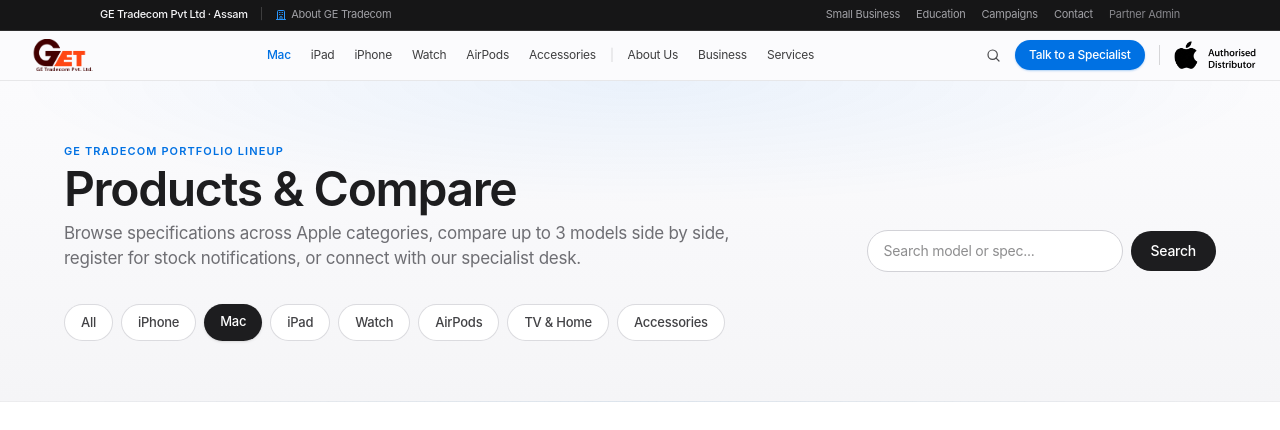
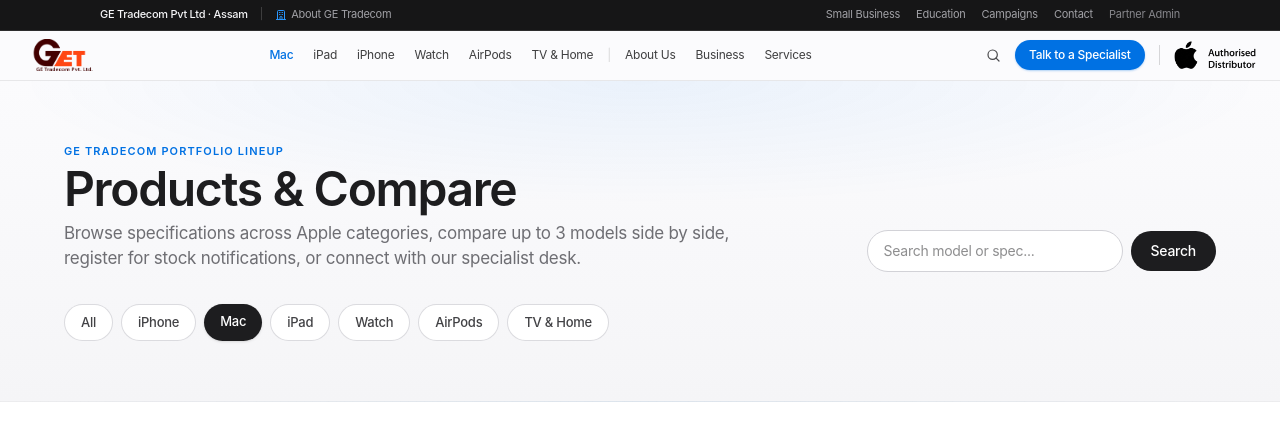
Before and after one commit to itswayne23/getradecom-website, a PHP site: page /products.php?category=Mac in a window 1280 px wide. Shown: the top 430 px of the page. Run offline with PHP 8.4, Linux system fonts and the light colour scheme; data comes from the database, SQL or seed files in the repository.

Commit message:
Update TV & Home products and replace Accessories nav with TV & Home

```diff
--- a/includes/footer.php
+++ b/includes/footer.php
@@ -22,7 +22,6 @@
                     <li><a href="products.php?category=Watch" class="hover:text-[#1d1d1f] hover:underline transition">Apple Watch</a></li>
                     <li><a href="products.php?category=AirPods" class="hover:text-[#1d1d1f] hover:underline transition">AirPods</a></li>
                     <li><a href="products.php?category=TV+%26+Home" class="hover:text-[#1d1d1f] hover:underline transition">TV &amp; Home</a></li>
-                    <li><a href="products.php?category=Accessories" class="hover:text-[#1d1d1f] hover:underline transition">Accessories</a></li>
                 </ul>
             </div>
             <div>
@@ -311,12 +310,14 @@ const CURTAIN_DATA = {
             { label: 'Ask a Specialist', action: "openEnquiryModal('product', 'AirPods Pro 3')" }
         ]
     },
-    Accessories: {
-        primaryTitle: 'Explore Accessories',
+    TVHome: {
+        primaryTitle: 'Explore TV & Home',
         primary: [
-            { label: 'All Accessories', href: 'products.php?category=Accessories' },
-            { label: 'Apple Pencil Pro', href: 'product-details.php?slug=apple-pencil-pro' },
-            { label: 'TV & Home', href: 'products.php?category=TV+%26+Home' }
+            { label: 'Explore All TV & Home', href: 'products.php?category=TV+%26+Home' },
+            { label: 'Apple HomeView', href: 'product-details.php?slug=apple-homeview' },
+            { label: 'Apple TV 4K', href: 'product-details.php?slug=apple-tv-4k' },
+            { label: 'HomePod mini 2', href: 'product-details.php?slug=homepod-mini-2' },
+            { label: 'HomePod', href: 'product-details.php?slug=homepod' }
         ],
         secondaryTitle: 'Assam Channel',
         secondary: [
@@ -325,7 +326,7 @@ const CURTAIN_DATA = {
         ],
         tertiaryTitle: 'Support',
         tertiary: [
-            { label: 'Contact Support Desk', href: 'contact.php' }
+            { label: 'Ask a Specialist', action: "openEnquiryModal('product', 'Apple HomeView')" }
         ]
     },
     About: {
--- a/includes/header.php
+++ b/includes/header.php
@@ -54,7 +54,7 @@ $current_cat = $_GET['category'] ?? '';
                 <a href="products.php?category=iPhone" data-curtain="iPhone" class="nav-trigger relative z-10 px-2 xl:px-2.5 py-1.5 hover:text-[#1d1d1f] transition <?= $current_page === 'products.php' && $current_cat === 'iPhone' ? 'text-[#0071e3] font-medium' : '' ?>">iPhone</a>
                 <a href="products.php?category=Watch" data-curtain="Watch" class="nav-trigger relative z-10 px-2 xl:px-2.5 py-1.5 hover:text-[#1d1d1f] transition <?= $current_page === 'products.php' && $current_cat === 'Watch' ? 'text-[#0071e3] font-medium' : '' ?>">Watch</a>
                 <a href="products.php?category=AirPods" data-curtain="AirPods" class="nav-trigger relative z-10 px-2 xl:px-2.5 py-1.5 hover:text-[#1d1d1f] transition <?= $current_page === 'products.php' && $current_cat === 'AirPods' ? 'text-[#0071e3] font-medium' : '' ?>">AirPods</a>
-                <a href="products.php?category=Accessories" data-curtain="Accessories" class="nav-trigger relative z-10 px-2 xl:px-2.5 py-1.5 hover:text-[#1d1d1f] transition <?= $current_page === 'products.php' && $current_cat === 'Accessories' ? 'text-[#0071e3] font-medium' : '' ?>">Accessories</a>
+                <a href="products.php?category=TV+%26+Home" data-curtain="TVHome" class="nav-trigger relative z-10 px-2 xl:px-2.5 py-1.5 hover:text-[#1d1d1f] transition <?= $current_page === 'products.php' && $current_cat === 'TV & Home' ? 'text-[#0071e3] font-medium' : '' ?>">TV &amp; Home</a>
                 <span class="text-black/15 px-1 select-none">|</span>
                 <a href="about.php" data-curtain="About" class="nav-trigger relative z-10 px-2 xl:px-2.5 py-1.5 hover:text-[#1d1d1f] transition <?= $current_page === 'about.php' ? 'text-[#0071e3] font-medium' : '' ?>">About Us</a>
                 <a href="business.php" data-curtain="Business" class="nav-trigger relative z-10 px-2 xl:px-2.5 py-1.5 hover:text-[#1d1d1f] transition <?= $current_page === 'business.php' ? 'text-[#0071e3] font-medium' : '' ?>">Business</a>
@@ -94,7 +94,7 @@ $current_cat = $_GET['category'] ?? '';
                 <a href="products.php?category=iPad" class="mobile-nav-item block py-1.5 text-[#424245]" style="transition-delay: 160ms;">iPad</a>
                 <a href="products.php?category=Watch" class="mobile-nav-item block py-1.5 text-[#424245]" style="transition-delay: 200ms;">Watch</a>
                 <a href="products.php?category=AirPods" class="mobile-nav-item block py-1.5 text-[#424245]" style="transition-delay: 240ms;">AirPods</a>
-                <a href="products.php?category=Accessories" class="mobile-nav-item block py-1.5 text-[#424245]" style="transition-delay: 280ms;">Accessories</a>
+                <a href="products.php?category=TV+%26+Home" class="mobile-nav-item block py-1.5 text-[#424245]" style="transition-delay: 280ms;">TV &amp; Home</a>
                 <div class="pt-3 mt-2 border-t border-black/[0.06] space-y-1 text-[15px] font-medium">
                     <a href="about.php" class="mobile-nav-item block py-1.5 text-[#0071e3]" style="transition-delay: 320ms;">About Us &amp; Moments &rarr;</a>
                     <a href="business.php" class="mobile-nav-item block py-1.5 text-[#1d1d1f]" style="transition-delay: 350ms;">Small Business Solutions</a>
--- a/index.php
+++ b/index.php
@@ -186,7 +186,7 @@ unset($_SESSION['flash_message']);
             </a>
         </div>
 
-        <div class="grid grid-cols-2 sm:grid-cols-4 lg:grid-cols-7 gap-3.5">
+        <div class="grid grid-cols-2 sm:grid-cols-3 lg:grid-cols-6 gap-3.5">
             <?php
             $categories = [
                 ['name' => 'iPhone', 'sub' => 'Titanium & Pro'],
@@ -195,7 +195,6 @@ unset($_SESSION['flash_message']);
                 ['name' => 'Watch', 'sub' => 'Health & Fitness'],
                 ['name' => 'AirPods', 'sub' => 'Spatial Audio'],
                 ['name' => 'TV & Home', 'sub' => 'Smart Living'],
-                ['name' => 'Accessories', 'sub' => 'Cases & Chargers'],
             ];
             foreach ($categories as $cat): ?>
             <a href="products.php?category=<?= urlencode($cat['name']) ?>"
--- a/products.php
+++ b/products.php
@@ -3,7 +3,7 @@ require_once 'config/db.php';
 $page_title = 'Product Portfolio & Compare';
 require_once 'includes/header.php';
 
-$categories = ['All', 'iPhone', 'Mac', 'iPad', 'Watch', 'AirPods', 'TV & Home', 'Accessories'];
+$categories = ['All', 'iPhone', 'Mac', 'iPad', 'Watch', 'AirPods', 'TV & Home'];
 $selected_category = $_GET['category'] ?? 'All';
 if (!in_array($selected_category, $categories, true)) {
     $selected_category = 'All';
```
